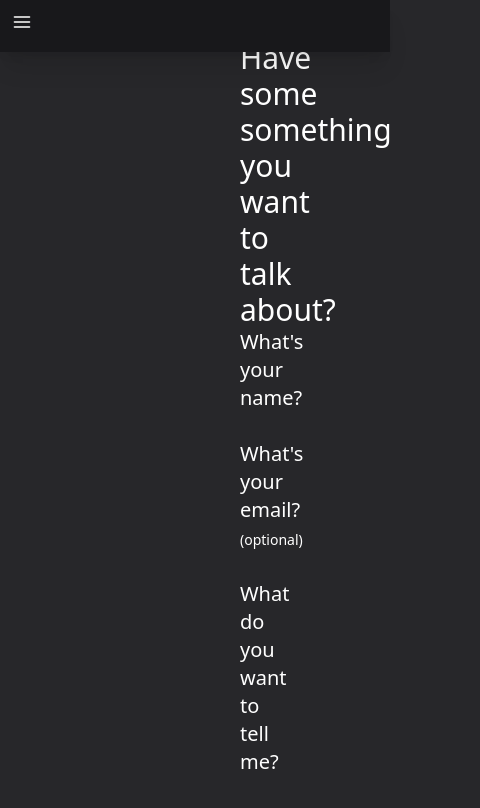
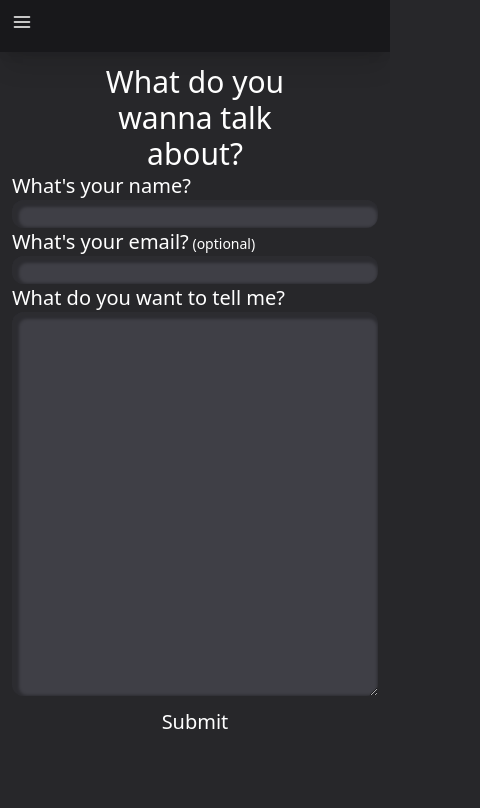
Before and after one commit to h8moss/next-js-portfolio, a Next.js app: page /contact in a window 390 px wide. Shown: the top 808 px of the page, 480 px wide, since content can reach past the window. Built offline with nearby package versions, Linux system fonts and the light colour scheme; no server answers.

Commit message:
made contact form responsive

```diff
--- a/domain/contact/ContactForm/index.jsx
+++ b/domain/contact/ContactForm/index.jsx
@@ -57,7 +57,7 @@ const ContactForm = ({ submit, show = true }) => {
                         <Label htmlFor="message" show={show}>
                             What do you want to tell me?
                         </Label>
-                        <FieldMotion className='flex-grow'>
+                        <FieldMotion className='h-96'>
                             <Field
                                 name="message"
                                 as='textarea'
--- a/domain/contact/ContactForm/style.module.css
+++ b/domain/contact/ContactForm/style.module.css
@@ -1,7 +1,6 @@
 .field {
-  @apply bg-zinc-700 rounded-xl w-full;
+  @apply bg-zinc-700 rounded-xl w-full overflow-x-clip;
   box-shadow: 3px 3px 3px 4px rgba(0, 0, 0, 0.3) inset;
-  overflow: clip;
 }
 
 .fieldTransition {
@@ -11,5 +10,5 @@
 }
 
 .form {
-  @apply flex flex-col w-full h-full mb-24;
+  @apply flex flex-col w-full h-full md:mb-24 mb-96;
 }
--- a/pages/contact.jsx
+++ b/pages/contact.jsx
@@ -53,14 +53,14 @@ const Contact = () => {
                 show={showErrorToast && shouldShow}
                 onDismiss={() => setShowErrorToast(false)}
             />
-            <ScreenDiv className="p-16 px-60">
+            <ScreenDiv className="py-16 md:px-60 px-3">
                 <AnimatePresence
                     onExitComplete={() => router.push(nextRoute)}
                 >
                     {shouldShow &&
                         <div className="w-full h-full">
                             <Title>
-                                Have some something you want to talk about?
+                                What do you wanna talk about?
                             </Title>
                             <ContactForm
                                 submit={mySend}
```
